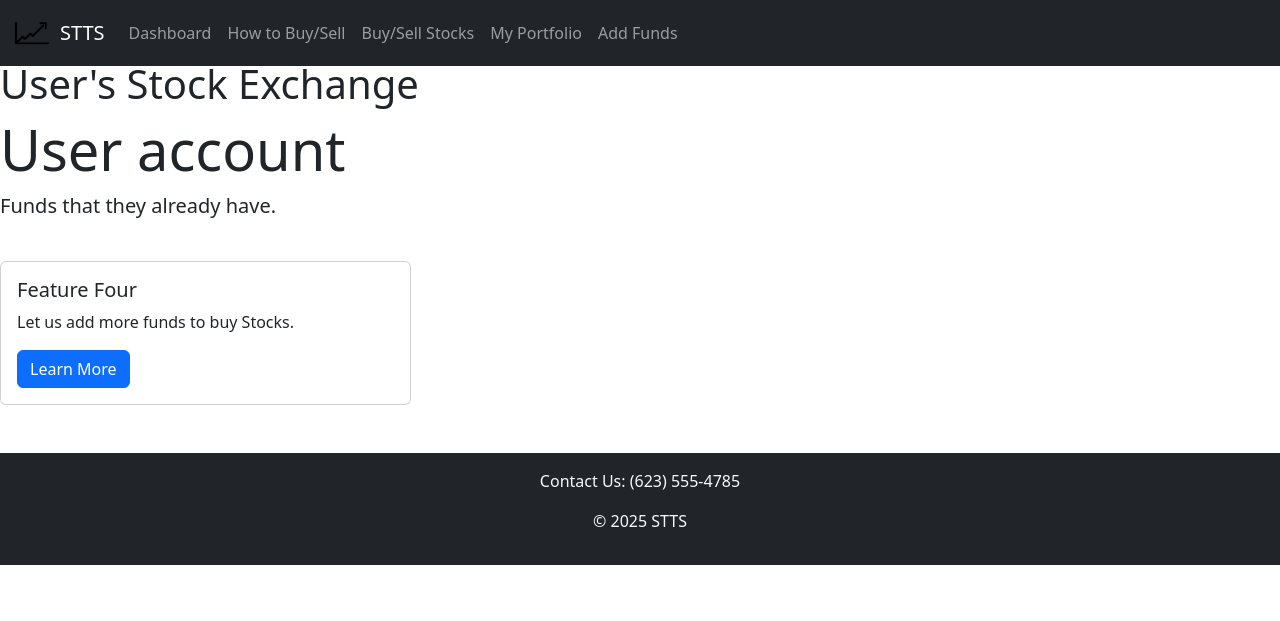
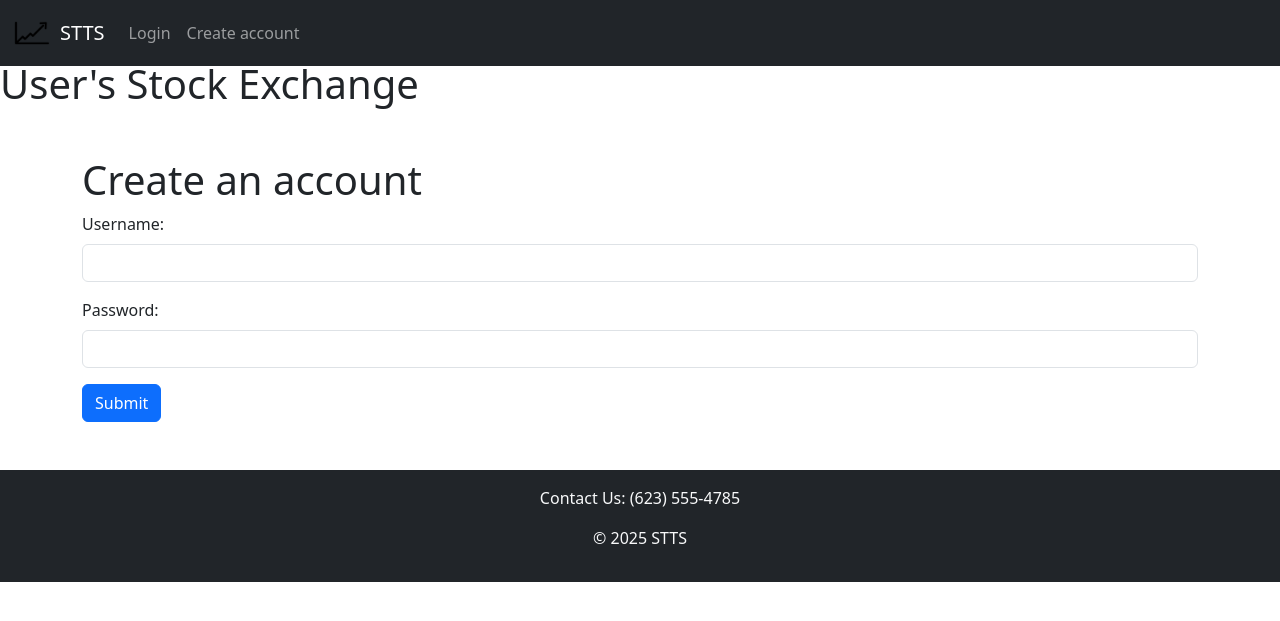
Before and after one commit to ivazqu10/Stocks, a Flask app: page /funds in a window 1280 px wide. Shown: the top 621 px of the page. Run offline with Flask 3, Linux system fonts and the light colour scheme.

Commit message:
User Login
Still struggling a little with user db

```diff
--- a/app.py
+++ b/app.py
@@ -1,20 +1,87 @@
-from flask import Flask, render_template, redirect, url_for, flash
+from flask import Flask, render_template, redirect, url_for, request
 from flask_sqlalchemy import SQLAlchemy
+from flask_login import LoginManager, UserMixin, login_user, logout_user, login_required, current_user
+from flask_bcrypt import Bcrypt
 
 app = Flask(__name__)
 
 # Database configuration
-app.config['SQLALCHEMY_DATABASE_URI'] = 'mysql+pymysql://root:Madrid0329.@localhost/stocks_db'
+app.config['SQLALCHEMY_DATABASE_URI'] = 'mysql+pymysql://root:Jaman3240@localhost/user_log'
 app.config['SQLALCHEMY_TRACK_MODIFICATIONS'] = False
-app.config['SECRET_KEY'] = 'your-secret-key'
+app.config['SECRET_KEY'] = 'your-secret-key'  # Ensure this is set
 
-# Initialize database and Bootstrap
+# Initialize extensions
 db = SQLAlchemy(app)
+login_manager = LoginManager()
+login_manager.init_app(app)
+bcrypt = Bcrypt(app)
 
-# User Dashboard
+# User model with role-based access control
+class Users(UserMixin, db.Model):
+    id = db.Column(db.Integer, primary_key=True)
+    username = db.Column(db.String(250), unique=True, nullable=False)
+    password = db.Column(db.String(250), nullable=False)
+    role = db.Column(db.String(50), default="user", nullable=False)
+
+# Initialize database
+with app.app_context():
+    db.create_all()
+
+@login_manager.user_loader
+def load_user(user_id):
+    return Users.query.get(int(user_id))
+
+@app.route('/register', methods=["GET", "POST"])
+def register():
+    if request.method == "POST":
+        hashed_password = bcrypt.generate_password_hash(request.form.get("password")).decode('utf-8')
+        user = Users(
+            username=request.form.get("username"),
+            password=hashed_password,
+            role="user"  # Default role is "user"
+        )
+        db.session.add(user)
+        db.session.commit()
+        print(f"User {user.username} registered successfully.")  # Debug print
+        login_user(user)
+        return redirect(url_for("user_dashboard"))  # Redirect to user_dashboard after registration
+    return render_template("sign_up.html")
+
+@app.route('/login', methods=["GET", "POST"])
+def login():
+    if request.method == "POST":
+        username = request.form.get("username")
+        password = request.form.get("password")
+        print(f"Attempting login with username: {username}")  # Debug print
+
+        # Fetch user from the database based on the entered username
+        user = Users.query.filter_by(username=username).first()
+
+        if user:
+            print(f"User {user.username} found in the database.")  # Debug print
+            if bcrypt.check_password_hash(user.password, password):  # Check if the password is correct
+                print(f"Password is correct for {user.username}")  # Debug print
+                login_user(user)  # Log the user in
+                return redirect(url_for("user_dashboard"))  # Redirect to user dashboard after successful login
+            else:
+                print(f"Incorrect password for {username}.")  # Debug print
+                return render_template("login.html", error="Incorrect password.")  # Optionally show an error message
+        else:
+            print(f"User {username} not found in the database.")  # Debug print
+            return render_template("login.html", error="User not found.")  # Optionally show an error message
+    return render_template("login.html")
+
 @app.route('/')
+@login_required  # Restricts access to authenticated users only
 def user_dashboard():
-    return render_template('user_dashboard.html')
+    print(f"Accessing user_dashboard as {current_user.username}")  # Debug print
+    return render_template("user_dashboard.html")
+
+@app.route('/logout')
+@login_required
+def logout():
+    logout_user()
+    return redirect(url_for("login"))
 
 # User Pages
 @app.route('/portfolio')
--- a/requirements.txt
+++ b/requirements.txt
@@ -3,3 +3,5 @@ pymysql
 Flask-SQLAlchemy
 Flask-WTF
 mysql-connector-python
+flask-bcrypt
+flask-login
--- a/templates/user_base.html
+++ b/templates/user_base.html
@@ -5,52 +5,46 @@
     <meta name="viewport" content="width=device-width, initial-scale=1.0">
     <link href="https://cdn.jsdelivr.net/npm/bootstrap@5.3.0/dist/css/bootstrap.min.css" rel="stylesheet">
     <link rel="stylesheet" href="{{ url_for('static', filename='css/style.css') }}">
-    <title>{% block title %}Stock Exchange{% endblock %}</title>
+    <title>Sign Up</title>
 </head>
 <body>
     <header>
         <h1>User's Stock Exchange</h1>
-    </head>
-    <body>
+    </header>
     <nav class="navbar navbar-expand-lg navbar-dark bg-dark">
         <div class="container-fluid">
-                <!-- Brand Logo -->
             <a class="navbar-brand d-flex align-items-center" href="{{ url_for('user_dashboard') }}">
                 <img src="{{ url_for('static', filename='images/logo.png') }}" alt="STTS Logo" width="40" height="40" class="me-2">
                 STTS
             </a>
-
-                <!-- Hamburger Menu for Small Screens -->
             <button class="navbar-toggler" type="button" data-bs-toggle="collapse" data-bs-target="#navbarNav">
                 <span class="navbar-toggler-icon"></span>
             </button>
-
-                <!-- Navbar Links -->
             <div class="collapse navbar-collapse" id="navbarNav">
                 <ul class="navbar-nav">
-                        <li class="nav-item">
-                            <a class="nav-link" href="{{ url_for('user_dashboard') }}">Dashboard</a>
-                        </li>
-                        <li class="nav-item">
-                            <a class="nav-link" href="{{ url_for('instructions_page') }}">How to Buy/Sell</a>
-                        </li>
-                        <li class="nav-item">
-                            <a class="nav-link" href="{{ url_for('buy_sell_stock') }}">Buy/Sell Stocks</a>
-                        </li>
-                        <li class="nav-item">
-                            <a class="nav-link" href="{{ url_for('portfolio') }}">My Portfolio</a>
-                        </li>
-                        <li class="nav-item">
-                            <a class="nav-link" href="{{ url_for('funds') }}">Add Funds</a>
-                        </li>
+                    {% if current_user.is_authenticated %}
+                        <li class="nav-item"><a class="nav-link" href="{{ url_for('logout') }}">Logout</a></li>
+                    {% else %}
+                        <li class="nav-item"><a class="nav-link" href="{{ url_for('login') }}">Login</a></li>
+                        <li class="nav-item"><a class="nav-link" href="{{ url_for('register') }}">Create account</a></li>
+                    {% endif %}
                 </ul>
             </div>
         </div>
     </nav>
-
-    </header>
-    <main>
-        {% block content %}{% endblock %}
+    <main class="container mt-5">
+        <h1>Create an account</h1>
+        <form action="#" method="post">
+            <div class="mb-3">
+                <label for="username" class="form-label">Username:</label>
+                <input type="text" name="username" class="form-control" required>
+            </div>
+            <div class="mb-3">
+                <label for="password" class="form-label">Password:</label>
+                <input type="password" name="password" class="form-control" required>
+            </div>
+            <button type="submit" class="btn btn-primary">Submit</button>
+        </form>
     </main>
     <footer class="bg-dark text-light mt-5">
         <div class="container py-3 text-center">
@@ -58,12 +52,7 @@
             <p>© 2025 STTS</p>
         </div>
     </footer>
-
-    <!-- Bootstrap JS Bundle -->
     <script src="https://cdn.jsdelivr.net/npm/bootstrap@5.3.0/dist/js/bootstrap.bundle.min.js"></script>
-
-    <!-- Custom JavaScript -->
     <script src="{{ url_for('static', filename='js/script.js') }}"></script>
-
 </body>
 </html>
```
Also changed, not shown: templates/login.html (+61 -0 lines), templates/user_dashboard.html (+22 -20 lines), 1 other file. Lines whose indentation alone changed are shown as unchanged.
